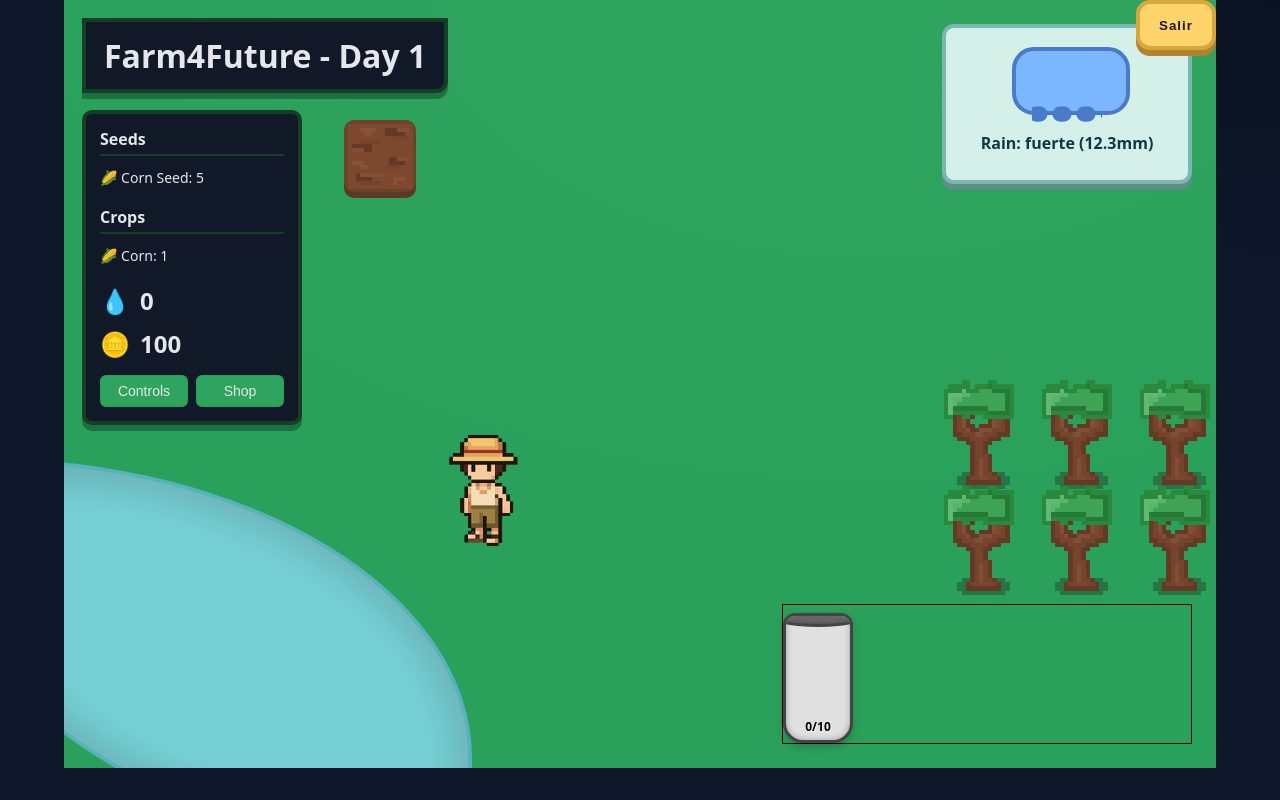
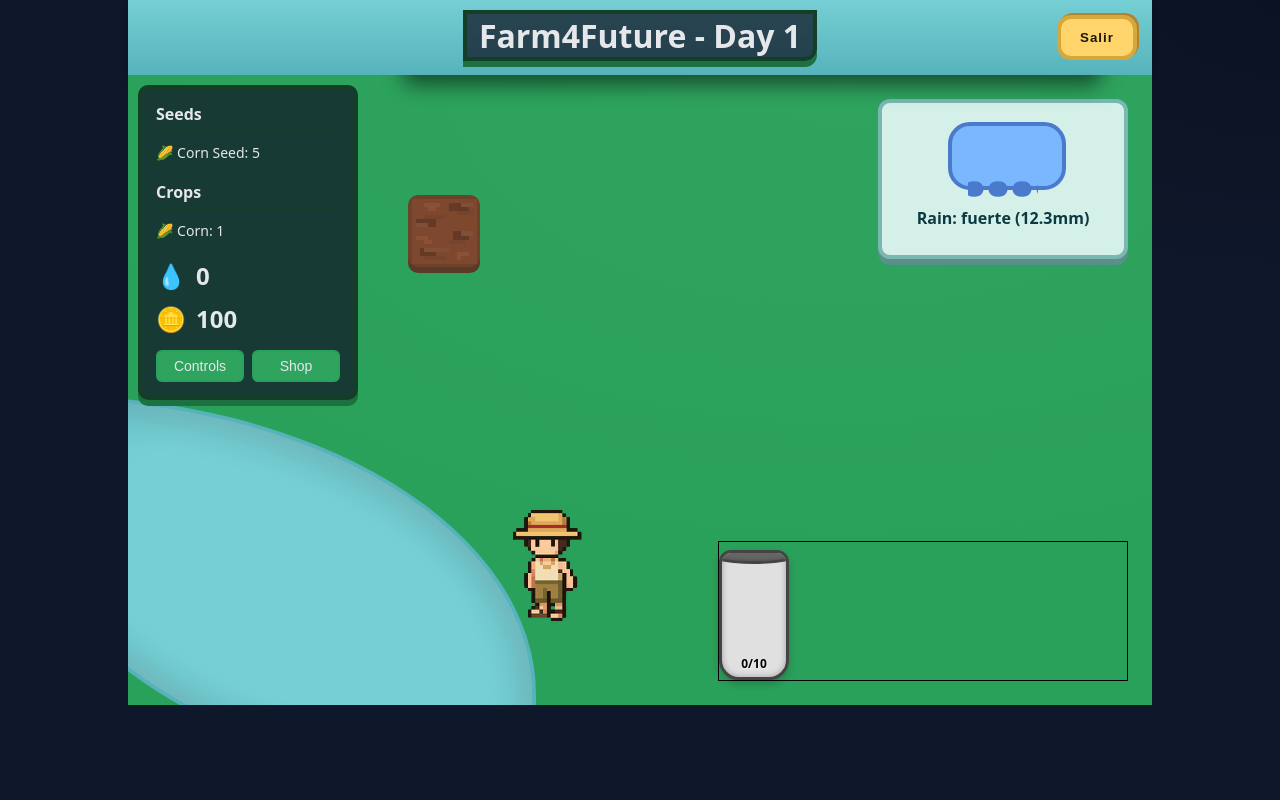
Before and after one commit to VargasJavier/game-nasa-hackaton, a React (Vite) app: page /game in a window 1280 px wide. Built offline with nearby package versions, Linux system fonts and the light colour scheme.

Commit message:
interfaz

```diff
--- a/src/App.tsx
+++ b/src/App.tsx
@@ -31,6 +31,17 @@ const Home = () => {
         <button className="wx-btn"><span>❄️</span><small>Frío</small></button>
       </div>
 
+      <div className="map-selector">
+        <label>
+          <input type="radio" name="map" value="map1" defaultChecked />
+          <span>La libertad</span>
+        </label>
+        <label>
+          <input type="radio" name="map" value="map2" />
+          <span>Ica</span>
+        </label>
+      </div>
+
       <button className="start-btn" onClick={() => nav("/game")}>START</button>
     </div>
   );
--- a/src/components/Shop.tsx
+++ b/src/components/Shop.tsx
@@ -12,16 +12,21 @@ interface ShopProps {
   setWaterTanks: (t: number[]) => void;
   plots: any[]; // Plot[]
   setPlots: (p: any[]) => void;
+  decorations: string[];
+  setDecorations: (d: string[]) => void;
+  show: boolean;
   onClose: () => void;
 }
 
-export default function Shop({ currency, setCurrency, inventory, setInventory, numPlots, setNumPlots, waterTanks, setWaterTanks, plots, setPlots, onClose }: ShopProps) {
+export default function Shop({ currency, setCurrency, inventory, setInventory, numPlots, setNumPlots, waterTanks, setWaterTanks, plots, setPlots, decorations, setDecorations, show, onClose }: ShopProps) {
   const availableItems = [
     { id: 'seed1', name: 'Corn Seed', type: 'seed' as const, price: 10, icon: '🌽' },
     { id: 'seed2', name: 'Wheat Seed', type: 'seed' as const, price: 15, icon: '🌾' },
     { id: 'seed3', name: 'Carrot Seed', type: 'seed' as const, price: 12, icon: '🥕' },
     { id: 'plot', name: 'Plot', type: 'plot' as const, price: 50, icon: '🌱' },
     { id: 'tank', name: 'Water Tank', type: 'tank' as const, price: 30, icon: '🪣' },
+    { id: 'tree', name: 'Jungle Tree', type: 'decorative' as const, price: 25, icon: '🌳' },
+    { id: 'bush', name: 'Bush', type: 'decorative' as const, price: 20, icon: '🌿' },
   ];
 
   const buyItem = (item: typeof availableItems[0]) => {
@@ -47,6 +52,10 @@ export default function Shop({ currency, setCurrency, inventory, setInventory, n
       } else if (item.type === 'tank') {
         if (waterTanks.length < 10) {
           setWaterTanks([...waterTanks, 0]);
+        }
+      } else if (item.type === 'decorative') {
+        if (!decorations.includes(item.id)) {
+          setDecorations([...decorations, item.id]);
         }
       } else {
         const existing = inventory.find(i => i.id === item.id && i.type === item.type);
@@ -74,11 +83,14 @@ export default function Shop({ currency, setCurrency, inventory, setInventory, n
   };
 
   return (
-    <div className="shop">
+    <div className={show ? "shop show" : "shop"}>
+      <div className='shop-header'>
         <h3>Shop</h3>
-      <div>Currency: {currency}</div>
+        <div>🪙: {currency}</div>
         <button onClick={onClose}>Close</button>
-      <div>
+      </div>
+      <div className='shop-body'>
+        <div className='shop-buy'>
           <h4>Buy</h4>
           {availableItems.map(item => {
             let disabled = currency < item.price;
@@ -89,22 +101,26 @@ export default function Shop({ currency, setCurrency, inventory, setInventory, n
             } else if (item.type === 'tank') {
               disabled = disabled || waterTanks.length >= 10;
               maxText = ` (${waterTanks.length}/10)`;
+            } else if (item.type === 'decorative') {
+              disabled = disabled || decorations.includes(item.id);
+              maxText = decorations.includes(item.id) ? ' (Owned)' : '';
             }
             return (
-            <div key={item.id}>
+              <div className='shop-item' key={item.id}>
                 {item.icon} {item.name}{maxText} - {item.price} <button onClick={() => buyItem(item)} disabled={disabled}>Buy</button>
               </div>
             );
           })}
         </div>
-      <div>
+        <div className='shop-sell'>
           <h4>Sell</h4>
           {inventory.filter(i => i.type === 'crop').map(item => (
-          <div key={item.id}>
+            <div className='shop-item' key={item.id}>
               {item.icon} {item.name}: {item.quantity} - {item.price} each <button onClick={() => sellItem(item.id)}>Sell</button>
             </div>
           ))}
         </div>
       </div>
+    </div>
   );
 }
--- a/src/game/core/types.ts
+++ b/src/game/core/types.ts
@@ -1,7 +1,7 @@
 export interface Item {
   id: string;
   name: string;
-  type: 'seed' | 'crop' | 'plot' | 'tank';
+  type: 'seed' | 'crop' | 'plot' | 'tank' | 'decorative';
   quantity: number;
   price: number;
   icon: string;
--- a/src/index.css
+++ b/src/index.css
@@ -1,6 +1,6 @@
 :root {
   --bg: #0f172a;        /* slate-900 */
-  --panel: #111827;     /* gray-900 */
+  --panel: #111827bf;     /* gray-900 */
   --text: #e5e7eb;      /* gray-200 */
   --accent: #22c55e;    /* green-500 */
   --warn: #f59e0b;      /* amber-500 */
@@ -116,20 +116,4 @@ body { margin: 0; font-family: ui-sans-serif, system-ui, -apple-system, Segoe UI
   border:4px solid #d6a73b; border-radius:14px; cursor:pointer; letter-spacing:1px;
   box-shadow:0 6px 0 #b3822c;
 }
-.exit-btn{
-  width: 80px; height: 50px; background:#ffd46b; color:#1c1608; font-weight:800;
-  border:4px solid #d6a73b; border-radius:14px; cursor:pointer; letter-spacing:1px;
-  box-shadow:0 6px 0 #b3822c;
-  position: absolute;
-  right: 0px;
-  z-index: 50;
-}
-@media(hover:hover){
-  .exit-btn{
-    transition: filter .2s;
-  }
-  .exit-btn:hover{
-    filter: brightness(.8);
-  }
-}
 .start-btn:active{ transform: translateY(2px); box-shadow:0 4px 0 #b3822c; }
--- a/src/routes/Game.tsx
+++ b/src/routes/Game.tsx
@@ -68,6 +68,7 @@ export default function Game() {
     { id: 'seed1', name: 'Corn Seed', type: 'seed', quantity: 5, price: 10, icon: '🌽' },
     { id: 'crop', name: 'Corn', type: 'crop', quantity: 1, price: 5, icon: '🌽' }
   ]);
+  const [decorations, setDecorations] = useState<string[]>([]); // owned decoration ids
   const [showShop, setShowShop] = useState(false);
   const [showControls, setShowControls] = useState(false);
 
@@ -183,13 +184,15 @@ export default function Game() {
     setForecast(rollForecast());
   }
 
+  const nav = useNavigate();
 
-
-const nav = useNavigate();
   return (
-    <div className="scene">
+    <>
+      <div className="background">
         <div className="title-banner">Farm4Future - Day {turn}</div>
         <button className="exit-btn" onClick={() => nav("/")}>Salir</button>
+      </div>
+      <div className="scene">
 
         {/* HUD - Now shows inventory */}
         <div className="hud-panel">
@@ -227,7 +230,7 @@ const nav = useNavigate();
           )}
         </div>
 
-      {showShop && <Shop currency={currency} setCurrency={setCurrency} inventory={inventory} setInventory={setInventory} numPlots={numPlots} setNumPlots={setNumPlots} waterTanks={waterTanks} setWaterTanks={setWaterTanks} plots={plots} setPlots={setPlots} onClose={() => setShowShop(false)} />}
+        <Shop currency={currency} setCurrency={setCurrency} inventory={inventory} setInventory={setInventory} numPlots={numPlots} setNumPlots={setNumPlots} waterTanks={waterTanks} setWaterTanks={setWaterTanks} plots={plots} setPlots={setPlots} decorations={decorations} setDecorations={setDecorations} show={showShop} onClose={() => setShowShop(false)} />
 
         {/* Pronóstico */}
         <div className="rain-panel">
@@ -271,15 +274,16 @@ const nav = useNavigate();
           ))}
         </div>
 
-      {/* Árboles a la derecha (decorativo) */}
-      <div className="trees">
-        {Array.from({ length: 6 }).map((_, i) => (
+        {/* decorativos */}
+        <div className="decorative">
+          {decorations.map((dec, i) => (
             <div key={i} className="tree">
-            <img src={ASSETS.tree} alt="Personaje" width={70}/>
+              <img src={ASSETS.tree} alt="Decoration" width={70}/>
             </div>
           ))}
         </div>
       </div>
+    </>
   );
 }
 
--- a/src/routes/game.css
+++ b/src/routes/game.css
@@ -1,35 +1,79 @@
 :root{
   --grass:#2fa45f; --grass2:#2aa15a; --shadow:#1d703f;
-  --panel:#184e2f; --panel2:#133f26; --text:#f0f7e9;
+  --panel2:#133f26;
   --earth:#8b5a3c; --earth-d:#6d422b; --leaf:#32c15a; --leaf-d:#1e8a3c;
   --water:#75cfd4; --water-d:#57b3bb; --stroke:#0d2b1a;
+  --scene-width:1024px; --scene-height:630px;
 }
-
+.background{
+  height: 75px;
+  margin: auto;
+  width: var(--scene-width);
+  background: linear-gradient(to bottom, var(--water) 0%, var(--water-d) 100%);
+  box-shadow: 0 4px 6px rgba(0,0,0,0.3);
+  position: relative;
+}
 .scene{
-  position:relative; width: 1152px; height: 768px;
+  position:relative; width: var(--scene-width); height: var(--scene-height);
   margin: 0 auto; background:
-    radial-gradient(1200px 700px at 70% 0%, var(--grass) 0%, var(--grass2) 70%);
+  radial-gradient(1200px 700px at 70% 0%, var(--grass) 0%, var(--grass2) 70%);
   image-rendering: pixelated; overflow:hidden;
 }
 
 /* título */
 .title-banner{
-  position:absolute; top:18px; left:18px;
+  top: 10px;
+  position: relative;
+  margin: auto;
+  width: fit-content;
   background: var(--panel);
   color: var(--text);
-  padding: 12px 18px;
+  padding: 0px 12px;
   border: 4px solid var(--panel2);
   border-bottom-right-radius: 12px;
-  font-size: 32px; font-weight: 800;
+  font-size: 32px;
+  font-weight: 800;
   box-shadow: 0 6px 0 var(--shadow);
+}
+/* Salir */
+.exit-btn{
+  width: 80px;
+  height: 45px;
+  margin: 15px;
+  background: #ffd46b;
+  color: #1c1608;
+  font-weight: 800;
+  border: 4px solid #d6a73b;
+  border-radius: 14px;
+  cursor: pointer;
+  letter-spacing: 1px;
+  box-shadow: 2px -2px 0 0px #b3822c;
+  position: absolute;
+  right: 0px;
+  top: 0;
+  z-index: 50;
+}
+@media(hover:hover){
+  .exit-btn{
+    transition: filter .2s;
+  }
+  .exit-btn:hover{
+    filter: brightness(.8);
+  }
 }
 
 /* HUD */
 .hud-panel{
-  position:absolute; top:110px; left:18px;
-  width: 220px; background: var(--panel);
-  border:4px solid var(--panel2); color: var(--text);
-  padding:14px; border-radius:10px; box-shadow: 0 6px 0 var(--shadow);
+  position: absolute;
+  top: 10px;
+  left: 10px;
+  width: 220px;
+  background: var(--panel);
+  border: 4px solid var(--panel2);
+  color: var(--text);
+  padding: 14px;
+  border-radius: 10px;
+  box-shadow: 0 6px 0 var(--shadow);
   max-height: 400px;
   z-index: 50;
 }
@@ -216,8 +260,8 @@
 }
 
 /* Árboles */
-.trees{
-  position:absolute; left: 880px; top: 380px;
+.decorative{
+  position:absolute; left: 550px; top: 220px;
   display:grid; grid-template-columns: repeat(3, 82px); gap:16px;
 }
 .tree{
@@ -231,9 +275,11 @@
 }
 
 /* Shop modal */
- .shop {
+.shop {
+  display: flex;
+  flex-direction: column;
   position: absolute;
-  bottom: 50px;
+  top: 0;
   right: 50px;
   background: var(--panel);
   border: 4px solid var(--panel2);
@@ -242,8 +288,36 @@
   box-shadow: 0 10px 20px rgba(0,0,0,0.5);
   color: var(--text);
   z-index: 1000;
-  max-width: 400px;
-  width: 300px;
+  max-width: 800px;
+  width: 700px;
+  transform: translateY(-100%);
+  transition: transform 0.5s ease-in-out;
+}
+.shop-header {
+  display: flex;
+  justify-content: space-between;
+  align-items: center;
+  margin-bottom: 10px;
+}
+.shop-header h3 {
+  margin: 0;
+}
+
+.shop-body {
+  display: flex;
+  justify-content: space-around;
+}
+.shop-buy, .shop-sell {
+  flex: 1;
+  margin: 0 10px;
+}
+.shop-item {
+  display: flex;
+  justify-content: space-between;
+}
+
+.shop.show {
+  transform: translateY(0);
 }
 
 .inventory h3, .shop h3 {
```
Lines whose indentation alone changed are shown as unchanged.
